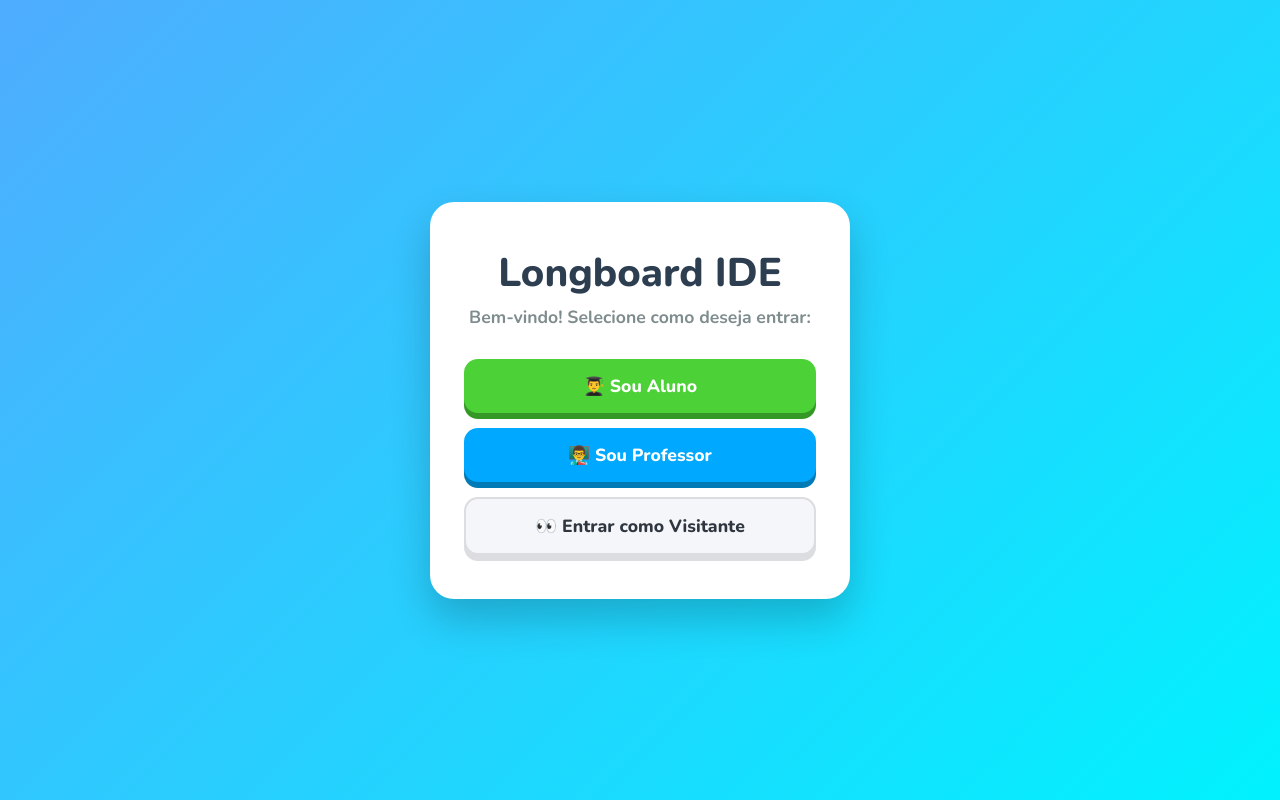
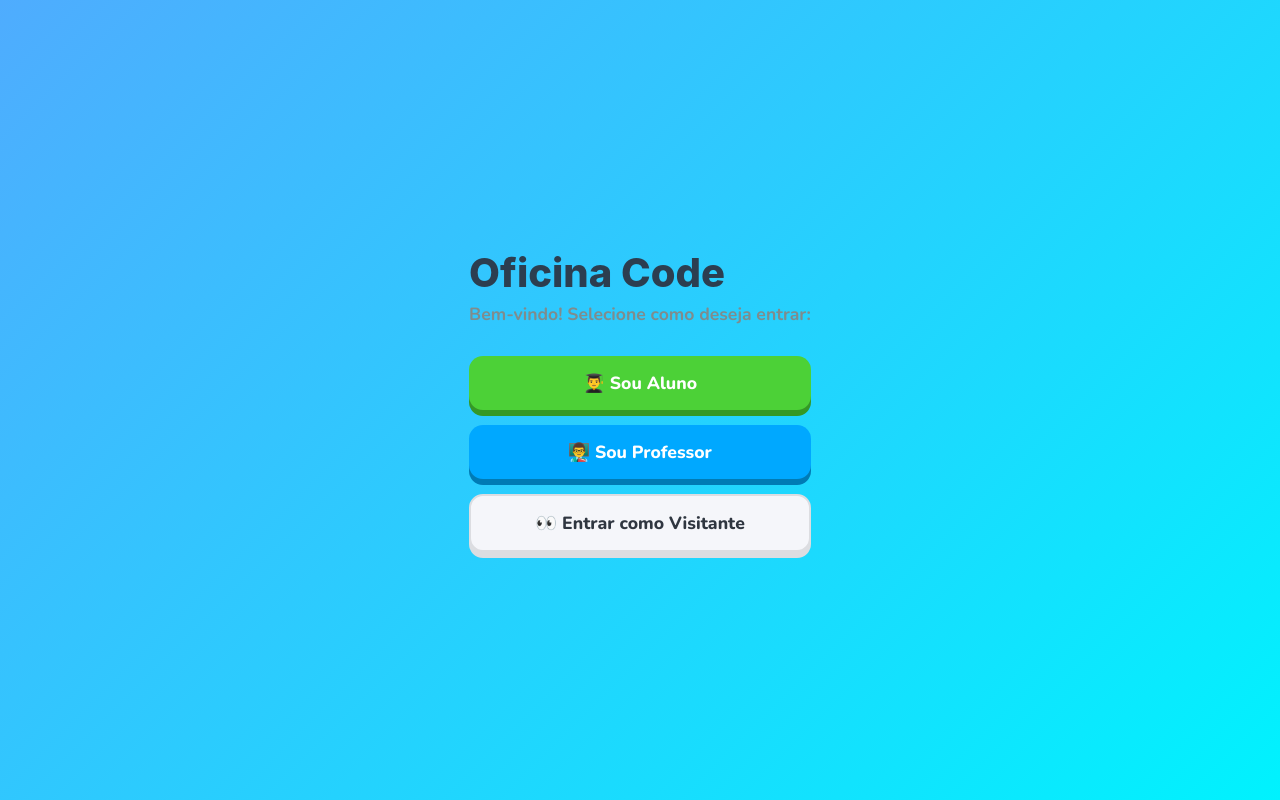
Before and after one commit to FelipeSilva10/longboard-IDE, a React (Vite) app: page / in a window 1280 px wide. Built offline with nearby package versions, Linux system fonts and the light colour scheme; what blockly would draw is missing.

Commit message:
versão comprometida

```diff
--- a/index.html
+++ b/index.html
@@ -4,7 +4,7 @@
     <meta charset="UTF-8" />
     <link rel="icon" type="image/svg+xml" href="/vite.svg" />
     <meta name="viewport" content="width=device-width, initial-scale=1.0" />
-    <title>Tauri + React + Typescript</title>
+    <title>Oficina Code</title>
   </head>
 
   <body>
--- a/src-tauri/tauri.conf.json
+++ b/src-tauri/tauri.conf.json
@@ -1,8 +1,8 @@
 {
   "$schema": "https://schema.tauri.app/config/2",
-  "productName": "longboard-ide",
+  "productName": "oficina code",
   "version": "0.1.0",
-  "identifier": "com.felipe.longboard-ide",
+  "identifier": "com.felipe.oficina-code,
   "build": {
     "beforeDevCommand": "npm run dev",
     "devUrl": "http://localhost:1420",
@@ -12,7 +12,7 @@
   "app": {
     "windows": [
       {
-        "title": "longboard-ide",
+        "title": "Oficina Code",
         "width": 800,
         "height": 600
       }
--- a/src/App.css
+++ b/src/App.css
@@ -29,15 +29,26 @@ body, html, #root {
   background: linear-gradient(135deg, #4facfe 0%, #00f2fe 100%);
 }
 
-.login-card {
-  background-color: #ffffff;
-  padding: 40px 30px;
-  border-radius: 24px; /* Bordas bem redondinhas */
-  box-shadow: 0 20px 40px rgba(0,0,0,0.2);
-  text-align: center;
-  width: 90%;
-  max-width: 420px;
-  border: 4px solid rgba(255, 255, 255, 0.5);
+:root {
+  /* Paleta Extraída da Logo Oficina Code */
+  --primary: #00a8ff;        /* Azul da fonte 'Code' */
+  --secondary: #4cd137;      /* Verde vibrante */
+  --accent: #f0932b;         /* Laranja das bolinhas */
+  --dark: #2f3542;           /* Azul marinho profundo da fonte 'Oficina' */
+  --background: #f1f2f6;
+  --white: #ffffff;
+  --danger: #ff4757;
+}
+
+/* Aplicando o novo nome e fonte nos cards de login */
+.login-card h1 {
+  color: var(--dark);
+  font-family: 'Inter', sans-serif;
+  font-weight: 800;
+}
+
+.login-card h1 span {
+  color: var(--primary); /* Para destacar o 'Code' */
 }
 
 .login-card h1 {
--- a/src/screens/IdeScreen.tsx
+++ b/src/screens/IdeScreen.tsx
@@ -185,7 +185,7 @@ export function IdeScreen({ role, onBack, projectId }: IdeScreenProps) {
         <h2 style={{ margin: 0, minWidth: 'fit-content' }}>
           {role === 'student' && projectId ? `Mesa: ${projectName}` :
            role === 'teacher' && projectId ? `👀 Inspecionando: ${projectName}` :
-           'Longboard IDE'}
+           'Oficina Code'}
         </h2>
 
         {/* CONTROLES DE HARDWARE (MOCK) */}
--- a/src/screens/LoginScreen.tsx
+++ b/src/screens/LoginScreen.tsx
@@ -75,7 +75,7 @@ export function LoginScreen({ onLogin }: LoginScreenProps) {
   return (
     <div className="login-container">
       <div className="login-card">
-        <h1>Longboard IDE</h1>
+        <h1>Oficina Code</h1>
         <p>Bem-vindo! Selecione como deseja entrar:</p>
 
         {loginType === 'none' && (
```
